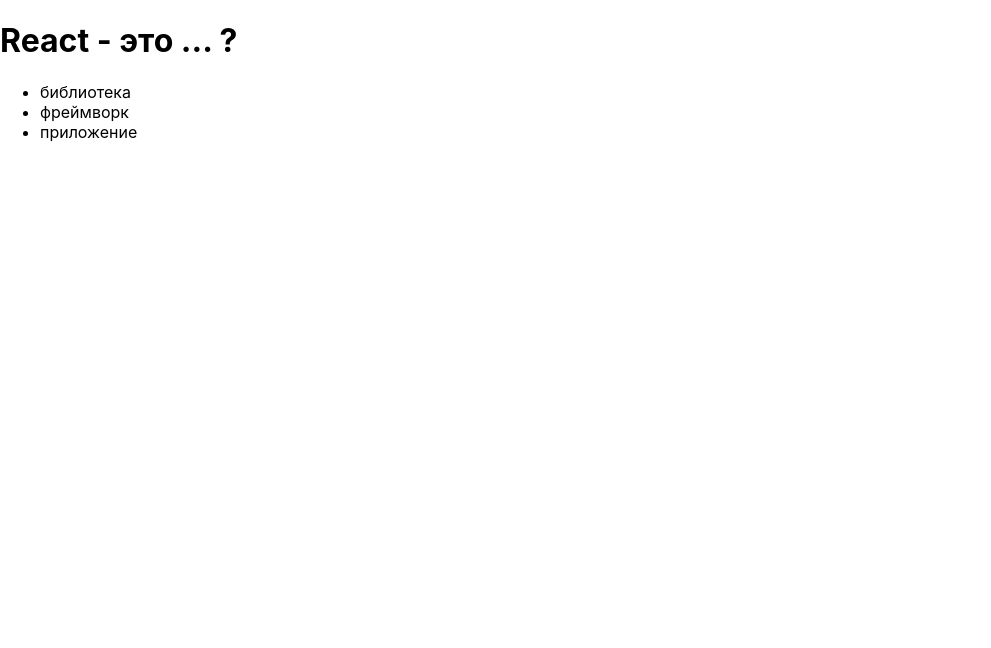
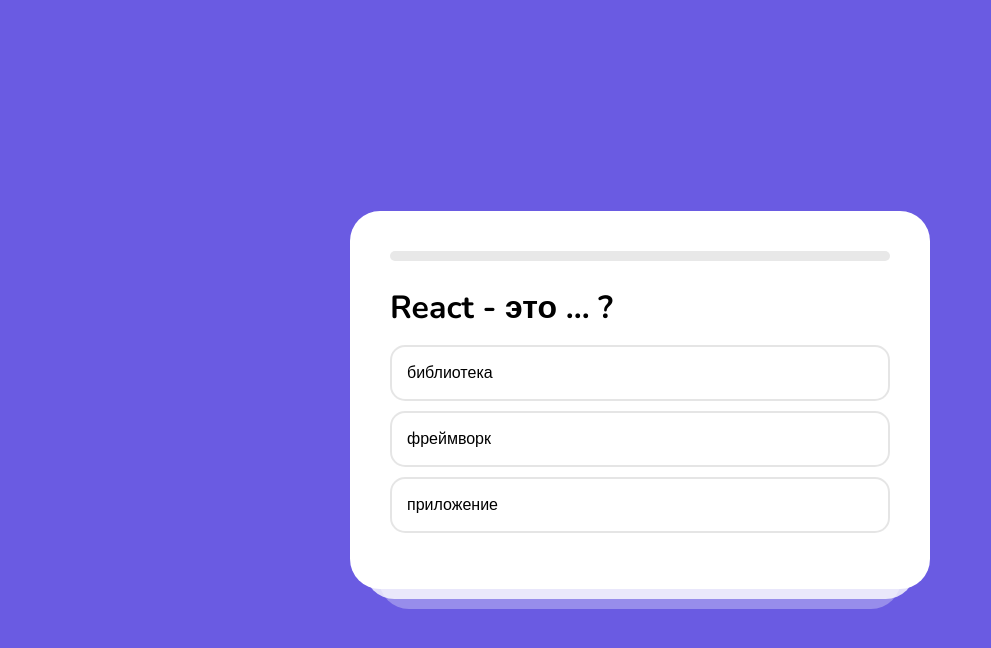
Before and after one commit to Elena-1405/Quiz-Test, a React (Create React App) app: page / in a window 1280 px wide. Shown: the top 648 px of the page, without its empty margins (0-991 px from the left). Built offline with nearby package versions, Linux system fonts and the light colour scheme.

Commit message:
sass styles created

```diff
--- a/package.json
+++ b/package.json
@@ -13,6 +13,7 @@
     "react": "^18.3.1",
     "react-dom": "^18.3.1",
     "react-scripts": "5.0.1",
+    "sass": "^1.79.5",
     "typescript": "^4.9.5",
     "web-vitals": "^2.1.4"
   },
--- a/src/index.css
+++ /dev/null
@@ -1,13 +0,0 @@
-body {
-  margin: 0;
-  font-family: -apple-system, BlinkMacSystemFont, 'Segoe UI', 'Roboto', 'Oxygen',
-    'Ubuntu', 'Cantarell', 'Fira Sans', 'Droid Sans', 'Helvetica Neue',
-    sans-serif;
-  -webkit-font-smoothing: antialiased;
-  -moz-osx-font-smoothing: grayscale;
-}
-
-code {
-  font-family: source-code-pro, Menlo, Monaco, Consolas, 'Courier New',
-    monospace;
-}
--- /dev/null
+++ b/src/index.scss
@@ -0,0 +1,110 @@
+@import url('https://fonts.googleapis.com/css2?family=Nunito:wght@400;500;700&display=swap');
+
+body {
+  margin: 0;
+  font-family: 'Nunito', sans-serif;
+  -webkit-font-smoothing: antialiased;
+  -moz-osx-font-smoothing: grayscale;
+  background-color: #6a5be2;
+  display: flex;
+  align-items: center;
+  justify-content: center;
+  height: 100vh;
+}
+
+.App {
+  width: 500px;
+  border-radius: 30px;
+  padding: 40px;
+  background-color: #fff;
+  position: relative;
+
+  .result {
+    text-align: center;
+
+    button {
+      font-weight: bold;
+      font-family: 'Nunito', sans-serif;
+      border-radius: 30px;
+      border: 0;
+      padding: 15px 30px;
+      font-size: 20px;
+      background-color: darken(#ff006e, 3%);
+      color: #fff;
+      margin-top: 20px;
+      cursor: pointer;
+    }
+
+    h2 {
+      margin-bottom: 0;
+    }
+
+    img {
+      width: 150px;
+    }
+  }
+
+  .progress {
+    height: 10px;
+    border-radius: 30px;
+    background-color: rgb(232, 232, 232);
+    margin-bottom: 25px;
+
+    &__inner {
+      height: 100%;
+      border-radius: 30px;
+      width: 80%;
+      background: rgb(18, 231, 48);
+      transition: all 0.3s ease-in-out;
+      background: linear-gradient(90deg, rgba(18, 231, 48, 1) 0%, rgba(0, 212, 255, 1) 100%);
+    }
+  }
+
+  &:before,
+  &:after {
+    content: '';
+    display: block;
+    height: 50px;
+    border-bottom-left-radius: 30px;
+    border-bottom-right-radius: 30px;
+    position: absolute;
+    left: 50%;
+    transform: translateX(-50%);
+  }
+
+  &:before {
+    width: 95%;
+    bottom: -10px;
+    background-color: rgba(255, 255, 255, 0.8);
+    z-index: 0;
+  }
+
+  &:after {
+    width: 90%;
+    bottom: -20px;
+    background-color: rgba(255, 255, 255, 0.3);
+    z-index: 1;
+  }
+
+  h1 {
+    margin: 0;
+  }
+
+  ul {
+    list-style: none;
+    padding: 0;
+
+    li {
+      padding: 15px;
+      border: 2px solid rgba(0, 0, 0, 0.1);
+      border-radius: 15px;
+      margin-bottom: 10px;
+      cursor: pointer;
+      transition: all 0.1s ease-in-out;
+
+      &:hover {
+        border: 2px solid rgba(0, 0, 0, 0.3);
+      }
+    }
+  }
+}
--- a/src/index.tsx
+++ b/src/index.tsx
@@ -1,6 +1,6 @@
 import React from 'react';
 import ReactDOM from 'react-dom/client';
-import './index.css';
+import './index.scss';
 import App from './App';
 import reportWebVitals from './reportWebVitals';
 
@@ -9,7 +9,7 @@
 );
 root.render(
   <React.StrictMode>
-    <App />
+    <App  />
   </React.StrictMode>
 );
 
```
Also changed, not shown: 1 other file (tests, documents, lock files or other folders).
